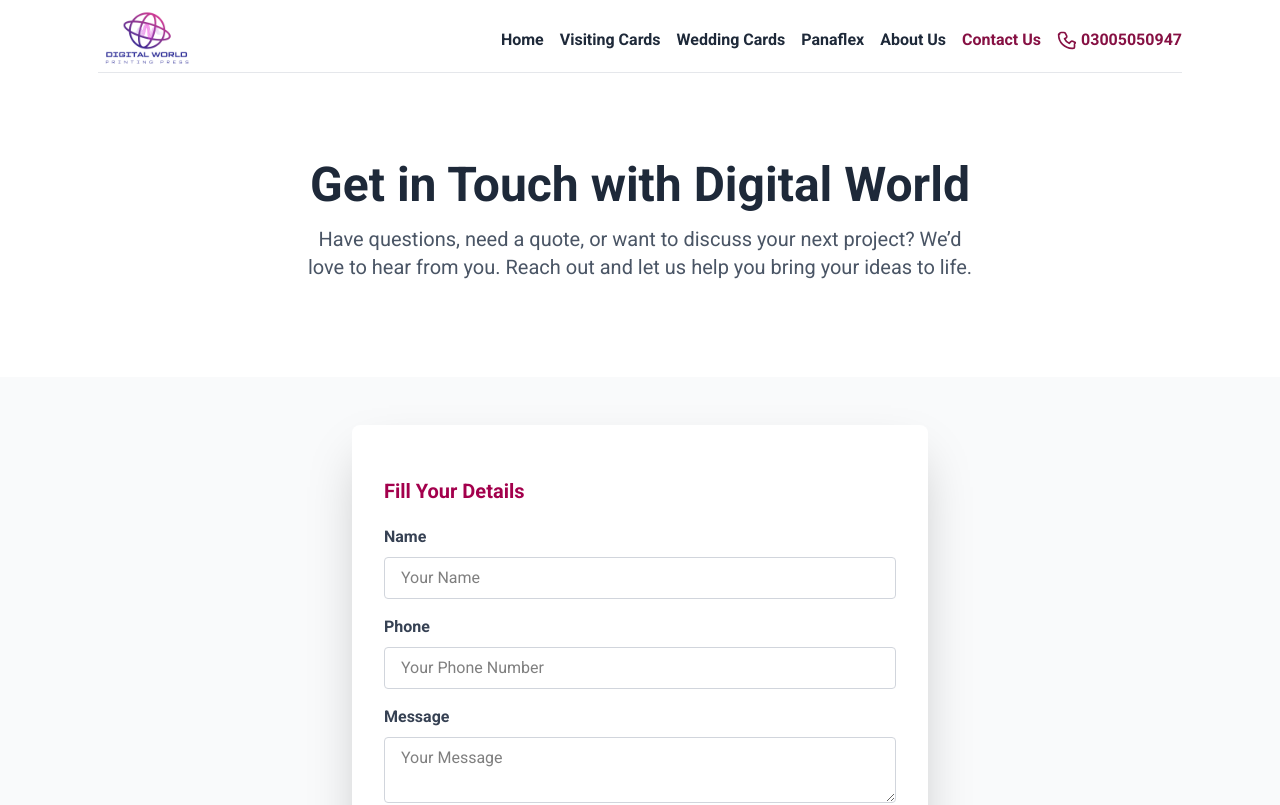
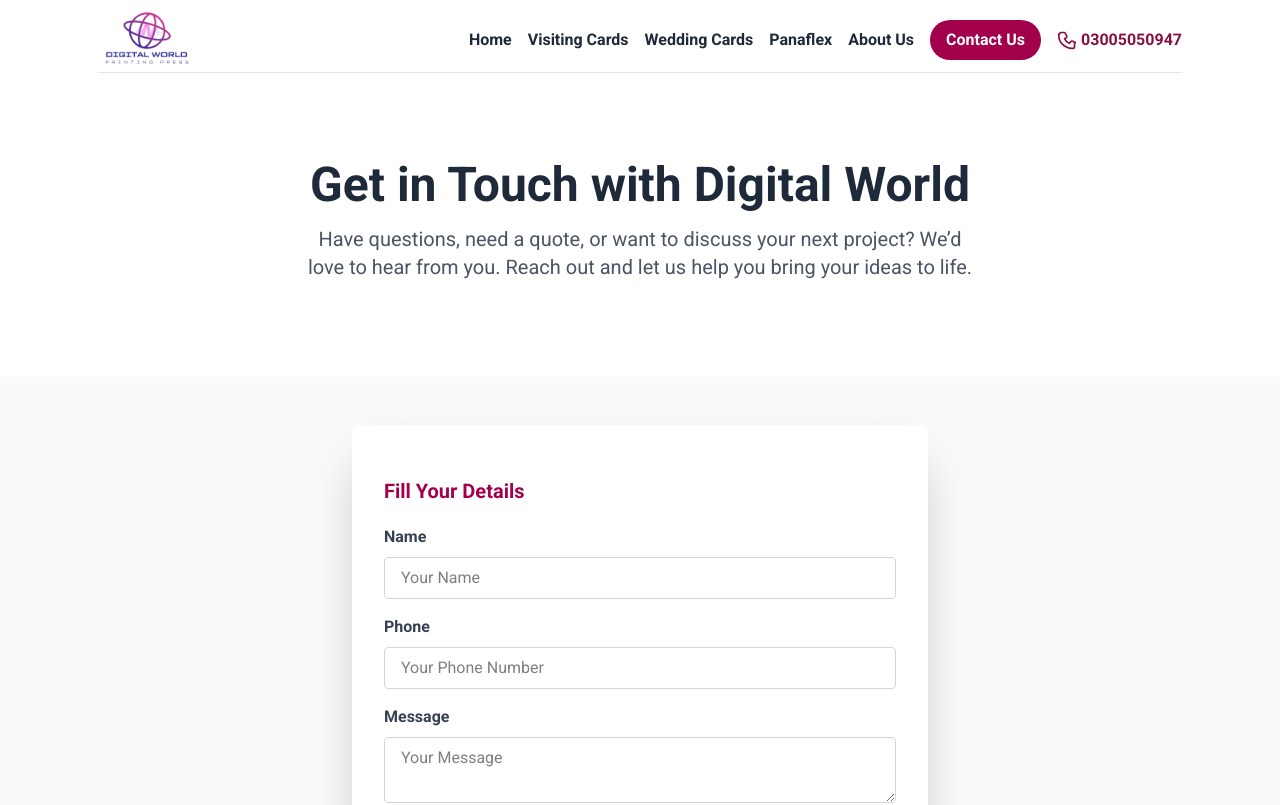
Before and after one commit to developeruzairsaleem/digital-world, a Next.js app: page /contact in a window 1280 px wide. Shown: the top 805 px of the page. Built offline with nearby package versions, Linux system fonts and the light colour scheme.

Commit message:
fixed the navigation

```diff
--- a/src/app/visiting-cards/page.tsx
+++ b/src/app/visiting-cards/page.tsx
@@ -24,7 +24,7 @@ export default function VisitingCardsPage() {
         }}
       >
         <div className="absolute inset-0 bg-black opacity-50"></div>
-        <div className="relative z-10 text-center text-white px-4">
+        <div className="relative z-5 text-center text-white px-4">
           <h1 className="text-5xl md:text-6xl font-bold mb-4">
             Make Your First Impression Count
           </h1>
--- a/src/components/Navbar.tsx
+++ b/src/components/Navbar.tsx
@@ -8,7 +8,8 @@ import Image from "next/image";
 import Link from "next/link";
 
 export default function Navbar() {
-  const PRIMARY_TEXT_COLOR = "text-pink-900";
+  const PRIMARY_TEXT_COLOR =
+    "bg-pink-800 text-white rounded-full hover:bg-pink-900 p-2 px-4 ";
   const pathname = usePathname();
   const [isOpen, setIsOpen] = useState(false);
 
@@ -137,8 +138,8 @@ export default function Navbar() {
 
       {/* Mobile Menu */}
       {isOpen && (
-        <div className="md:hidden">
-          <div className="px-2 pt-2 pb-3 space-y-1 sm:px-3">
+        <div className="md:hidden relative z-50">
+          <div className="px-2 pt-2 pb-3 space-y-1 z-50 sm:px-3">
             <Link
               href="/"
               onClick={() => setIsOpen(false)}
```
